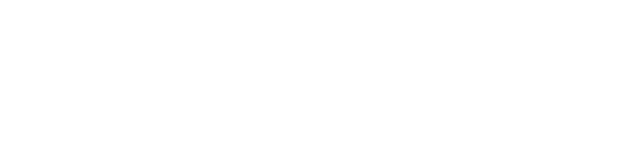
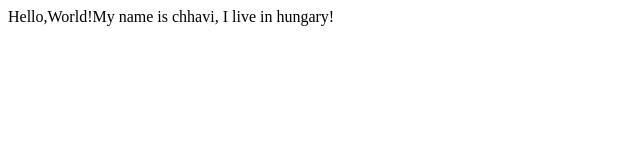
Before and after one commit to chhavi-choudhary/html-front-end-masters, a plain HTML site: page index.html in a window 1280 px wide. Shown: the whole page, without its empty margins (0-640 px from the left). Drawn offline with Linux system fonts and the light colour scheme.

Commit message:
create indexhtml

```diff
--- a/index.html
+++ b/index.html
@@ -4,9 +4,11 @@
     <meta charset="UTF-8">
     <meta http-equiv="X-UA-Compatible" content="IE=edge">
     <meta name="viewport" content="width=device-width, initial-scale=1.0">
-    <title>HTML with front end masters Jen Kramer</title>
+    <title>HTML Jen Kramer</title>
 </head>
 <body>
-
+    <div>
+        Hello,World!My name is chhavi, I live in hungary!
+    </div>
 </body>
 </html>
```
